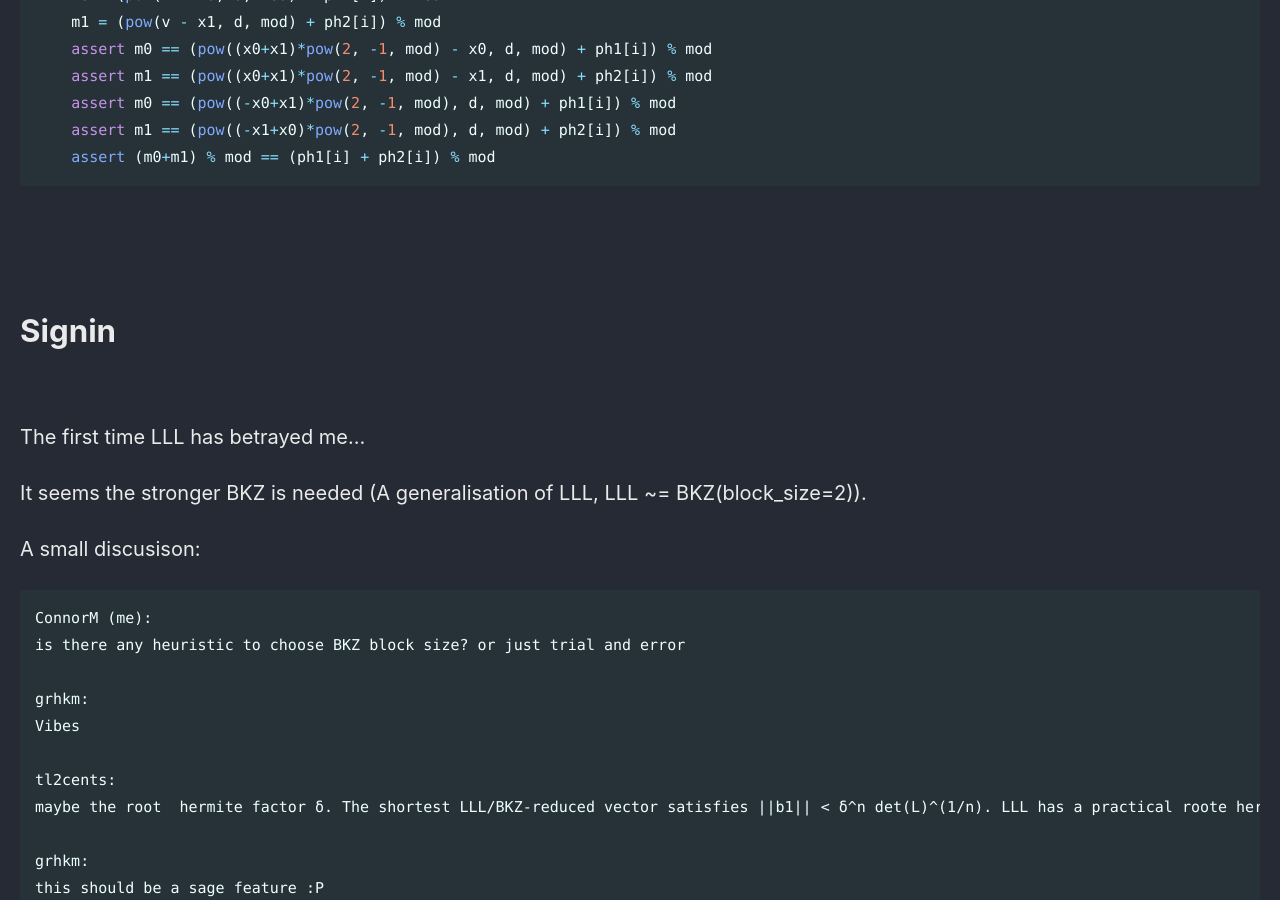
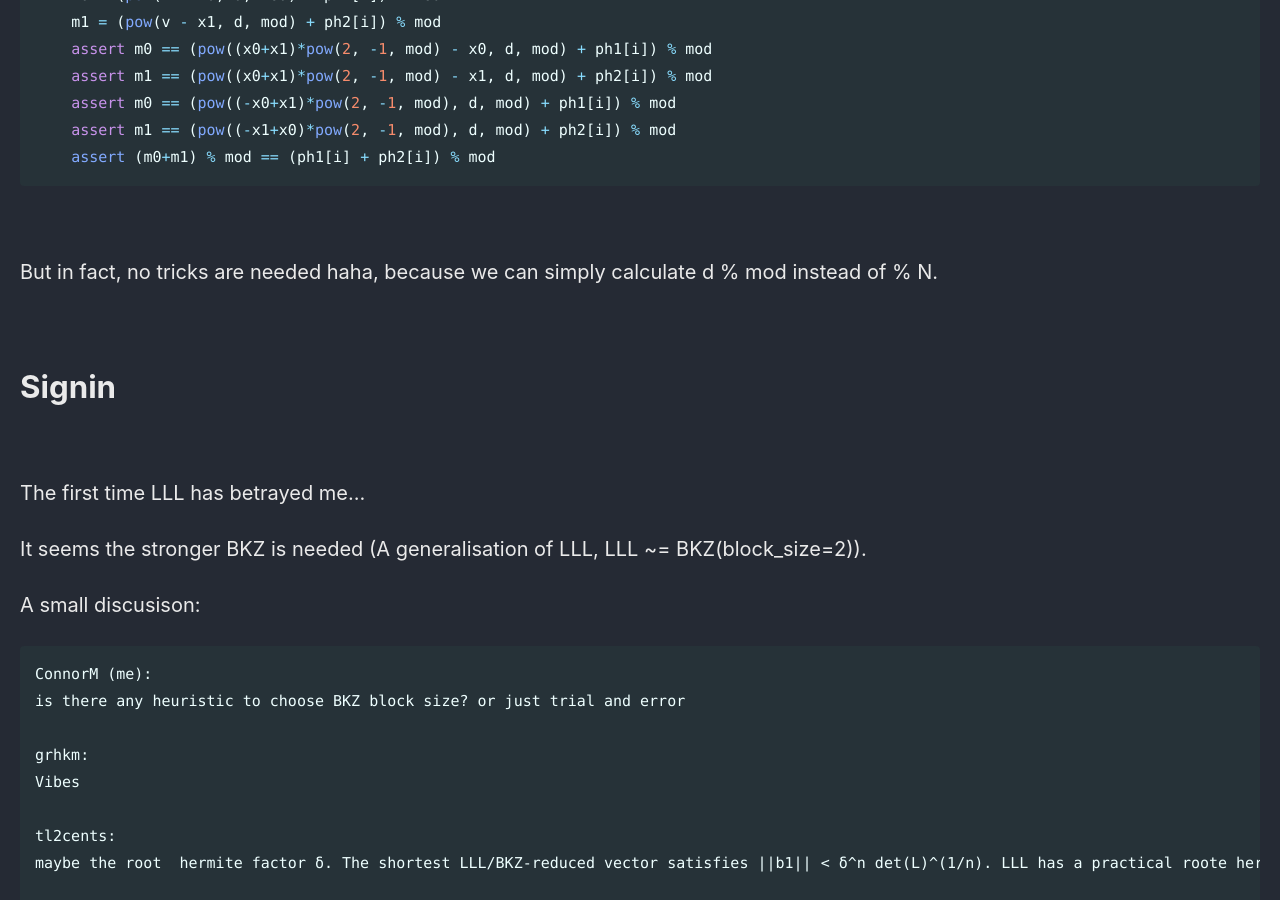
Before and after one commit to Connor-McCartney/Connor-McCartney.github.io, a Jekyll site: the page built from _pages/cryptography/other/0CTF2024.md, in a window 1280 px wide and 900 px high, scrolled down 2110 px. Built offline with Jekyll 4.4.1, drawn with Linux system fonts in a browser that asks for light colours; cached includes are drawn as plain includes.

Commit message:
Update 0CTF2024.md

````diff
--- a/_pages/cryptography/other/0CTF2024.md
+++ b/_pages/cryptography/other/0CTF2024.md
@@ -89,6 +89,9 @@ A neat trick exists, v=(x0+x1)/2 (% mod)
 ```
 
 <br>
+
+But in fact, no tricks are needed haha, because we can simply calculate d % mod instead of % N.
+
 
 <br>
 
````
